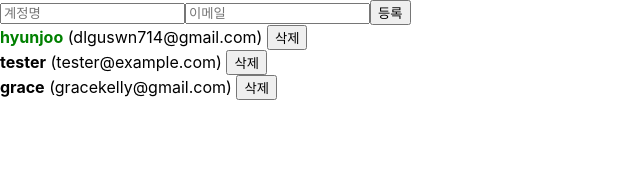
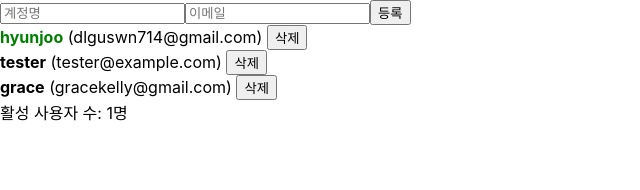
Before and after one commit to Hyun-Joo/begin-react, a React (Create React App) app: page / in a window 1280 px wide. Shown: the top 190 px of the page, without its empty margins (0-640 px from the left). Built offline with nearby package versions, Linux system fonts and the light colour scheme.

Commit message:
useEffect, useMemo

```diff
--- a/src/App.js
+++ b/src/App.js
@@ -1,6 +1,11 @@
-import React, { useRef, useState } from 'react';
+import React, { useRef, useState, useMemo } from 'react';
 import UserList from "./UserList";
 import CreateUser from "./CreateUser";
+
+function countActiveUsers(users){
+    console.log('활성 사용자 수를 세는 중...');
+    return users.filter(user => user.active).length;
+}
 
 function App() {
     const [inputs, setInputs] = useState({
@@ -68,6 +73,9 @@ function App() {
         ));
     };
 
+    //필요한 연산을 필요할 때만 할 수 있음(필요에 따라 재사용 가능)
+    const count = useMemo(() => countActiveUsers(users), [users]);
+
     return (
         <>
             <CreateUser username={username}
@@ -76,6 +84,7 @@ function App() {
                         onCreate={onCreate}
             />
             <UserList users={users} onRemove={onRemove} onToggle={onToggle} />
+            <div>활성 사용자 수: {count}명</div>
         </>
     );
 }
--- a/src/UserList.js
+++ b/src/UserList.js
@@ -1,7 +1,13 @@
-import React from 'react';
+import React, { useEffect } from 'react';
 
 function User({ user, onRemove, onToggle }){
     const { username, email, id, active } = user;
+    //mounted
+    useEffect(() => {
+        console.log(user);
+        //unmounted (클리너 함수)
+        //return () => {}
+    }, [user]); //deps(의존되는 값)
     return (
         <div>
             <b style={{
```
